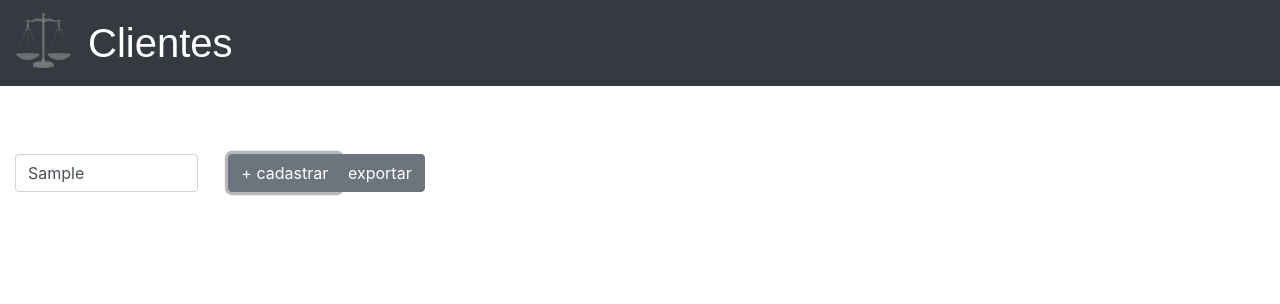
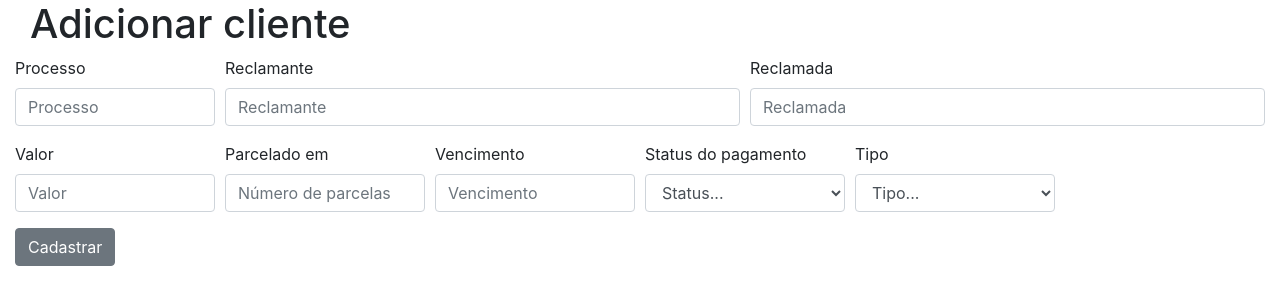
Before and after one commit to lorranmoncada/progeto-Jonas-, an Angular app: page / in a window 1280 px wide. Both pictures are taken after typing "Sample" into the empty fields and a click on the button "+ cadastrar". Shown: the top 304 px of the page. Built offline with nearby package versions, Linux system fonts and the light colour scheme.

Commit message:
atualizando o front

```diff
--- a/src/app/app.module.ts
+++ b/src/app/app.module.ts
@@ -9,6 +9,7 @@ import { HttpClientModule } from '@angular/common/http';
 import { PesquisarFilterPipe } from './pipes/pesquisar.pipe';
 import { CampoControlErroComponent } from './campo-control-erro/campo-control-erro.component';
 import { CadClientesComponent } from './clientes/cad-clientes/cad-clientes.component';
+/* import { CommonModule } from '@angular/common'; */
 
 
 @NgModule({
@@ -24,7 +25,12 @@ import { CadClientesComponent } from './clientes/cad-clientes/cad-clientes.compo
     HttpClientModule,
     FormsModule,
     ReactiveFormsModule
+  /*   CommonModule */
   ],
+  exports: [
+    ClientesComponent
+  ],
+ /*  entryComponents: [ClientesComponent], */
   providers: [ClientesserviceService],
   bootstrap: [AppComponent]
 })
--- a/src/app/clientes/cad-clientes/cad-clientes.component.html
+++ b/src/app/clientes/cad-clientes/cad-clientes.component.html
@@ -1,3 +1,4 @@
+<div class="container-fluid">
   <div>
     <h1 class="col-md-5 espaço ">Adicionar cliente</h1>
   </div>
@@ -5,19 +6,21 @@
   <form [formGroup]="formulario" (ngSubmit)="onSubmit(formulario)" class="teste">
 
     <div class="form-row espaço">
-    <div class="form-group col-md-2" >
+      <div class="form-group col-md-2">
         <label for="processo">Processo</label>
         <input type="text" class="form-control" placeholder="Processo" formControlName="processo" [ngClass]="aplicarCssErro('processo')">
         <app-campo-control-erro [mostrarErro]="verificaValidTouched('processo')" msgErro="Campo obrigatório"></app-campo-control-erro>
       </div>
       <div class="form-group col-md-5">
         <label for="inputPassword4">Reclamante</label>
-      <input type="text" class="form-control" id="reclamanteId" placeholder="Reclamante" formControlName="reclamante" [ngClass]="aplicarCssErro('reclamante')">
+        <input type="text" class="form-control" id="reclamanteId" placeholder="Reclamante" formControlName="reclamante"
+          [ngClass]="aplicarCssErro('reclamante')">
         <app-campo-control-erro [mostrarErro]="verificaValidTouched('reclamante')" msgErro="Campo obrigatório"></app-campo-control-erro>
       </div>
       <div class="form-group col-md-5">
         <label for="inputAddress">Reclamada</label>
-      <input type="text" class="form-control" id="reclamadaId" placeholder="Reclamada" formControlName="reclamada" [ngClass]="aplicarCssErro('reclamada')">
+        <input type="text" class="form-control" id="reclamadaId" placeholder="Reclamada" formControlName="reclamada"
+          [ngClass]="aplicarCssErro('reclamada')">
         <app-campo-control-erro [mostrarErro]="verificaValidTouched('reclamada')" msgErro="Campo obrigatório"></app-campo-control-erro>
       </div>
     </div>
@@ -30,7 +33,8 @@
 
       <div class="form-group col-md-2">
         <label for="inputCity">Parcelado em</label>
-      <input type="number" class="form-control" id="nparcelasId" placeholder="Número de parcelas" formControlName="nparcelas" [ngClass]="aplicarCssErro('nparcelas')">
+        <input type="number" class="form-control" id="nparcelasId" placeholder="Número de parcelas" formControlName="nparcelas"
+          [ngClass]="aplicarCssErro('nparcelas')">
         <app-campo-control-erro [mostrarErro]="verificaValidTouched('nparcelas')" msgErro="Campo obrigatório"></app-campo-control-erro>
       </div>
       <!-- <div class="form-group col-md-2">
@@ -40,12 +44,13 @@
     </div> -->
       <div class="form-group col-md-2">
         <label for="inputZip">Vencimento</label>
-      <input type="text" class="form-control" id="vencimentoId" placeholder="Vencimento" formControlName="vencimento" [ngClass]="aplicarCssErro('vencimento')">
+        <input type="text" class="form-control" id="vencimentoId" placeholder="Vencimento" formControlName="vencimento"
+          [ngClass]="aplicarCssErro('vencimento')">
         <app-campo-control-erro [mostrarErro]="verificaValidTouched('vencimento')" msgErro="Campo obrigatório"></app-campo-control-erro>
       </div>
       <div class="form-group col-md-2">
         <label for="inputZip">Status do pagamento</label>
-      <select class="form-control"  id="selectId" formControlName="select" [ngClass]="aplicarCssErro('select')">
+        <select class="form-control" id="selectId" formControlName="select" [ngClass]="aplicarCssErro('select')">
           <app-campo-control-erro [mostrarErro]="verificaValidTouched('select')" msgErro="Campo obrigatório"></app-campo-control-erro>
           <option value="0" disabled>Status...</option>
           <option value="1">Pago</option>
@@ -54,8 +59,8 @@
       </div>
       <div class="form-group col-md-2">
         <label for="inputZip">Tipo</label>
-      <select class="form-control"  id="topoId" formControlName="select2">
-        <option value="0" disabled >Tipo...</option>
+        <select class="form-control" id="topoId" formControlName="select2">
+          <option value="0" disabled>Tipo...</option>
           <option value="1">Trabalhista</option>
           <option value="2">Penal</option>
           <option value="3">Civil</option>
@@ -66,3 +71,7 @@
     <button type="submit" class="btn btn-secondary" style="margin-bottom:10px;">Cadastrar</button>
 
   </form>
+
+</div>
+
+<app-clientes *ngIf="cadastro"></app-clientes>
--- a/src/app/clientes/cad-clientes/cad-clientes.component.ts
+++ b/src/app/clientes/cad-clientes/cad-clientes.component.ts
@@ -1,4 +1,5 @@
-import { Component, OnInit } from '@angular/core';
+import { ClientesModel } from './../clientes.model';
+import { Component, OnInit, Input } from '@angular/core';
 import { HttpClient } from '@angular/common/http';
 import { stringify } from '@angular/core/src/util';
 import { FormGroup, FormControl, FormBuilder, Validators } from '@angular/forms';
@@ -12,6 +13,9 @@ export class CadClientesComponent implements OnInit {
 
 
   formulario: FormGroup;
+  cadastro: boolean;
+  @Input() cadClientes: ClientesModel;
+
 
   constructor(private formBuilder: FormBuilder, private http: HttpClient) { }
 
--- a/src/app/clientes/clientes.component.html
+++ b/src/app/clientes/clientes.component.html
@@ -1,3 +1,4 @@
+<div *ngIf = "!this.cadastroCliente">
   <nav class="navbar navbar-dark bg-dark">
     <a class="navbar-brand" href="#">
       <img style="margin-right: 17px;" src="../../assets/img/balanca.png" width="55" height="55" class="d-inline-block align-top"
@@ -17,101 +18,66 @@
       </div>
 
       <div class="col-1 pt-2 pb-4 ">
-      <button type="button" class="btn btn-secondary">+ cadastrar</button>
+        <button type="button" class="btn btn-secondary" (click)="novoCliente()">+ cadastrar</button>
       </div>
 
-    <div class= "col-1 pt-2 pb-4 ">
+      <div class="col-1 pt-2 pb-4 ">
         <button type="button" class="btn btn-secondary">exportar</button>
       </div>
 
 
     </div>
 
-  <!-- <div>
-    <h1 class="col-md-5 espaço">Trabalhista</h1>
-  </div> -->
 
-  <!-- Tabela Trabalhista -->
- <!--  <div class="table-responsive-sm">
-    <table class="table table-bordered">
-      <thead class="thead-light">
-        <tr>
-          <th class="alinhar" scope="col">Processo</th>
-          <th class="alinhar" scope="col">Reclamante</th>
-          <th class="alinhar" scope="col">Reclamada</th>
-          <th class="alinhar" scope="col">Valor</th>
-          <th class="alinhar" scope="col">Parcelado em</th>
-          <th class="alinhar" scope="col">Parcelas</th>
-          <th class="alinhar" scope="col">Vencimento</th>
-          <th class="alinhar" scope="col">Status de Pagamento</th>
-          <th class="alinhar" scope="col">Tipo</th>
-        </tr>
-      </thead>
-
-      <tbody>
-        <tr *ngFor="let cliente of listaClientes | pesquisarFilter:pesquisar">
-          <th class="alinhar">{{cliente.processo}}</th>
-          <th class="alinhar">{{cliente.reclamante}}</th>
-          <th class="alinhar">{{cliente.reclamada}}</th>
-          <th class="alinhar">{{cliente.valor}}</th>
-          <th class="alinhar">{{cliente.parcelado}}</th>
-          <th class="alinhar">{{cliente.parcelas}}</th>
-          <th class="alinhar">{{cliente.vencimento}}</th>
-          <th class="alinhar">{{cliente.status}}</th>
-          <th class="alinhar">{{cliente.tipo}}</th>
-        </tr>
-      </tbody>
-
-    </table>
-  </div> -->
-<!-- <div>
-  <ul class="list-group" *ngFor="let cliente of listaClientes | pesquisarFilter:pesquisar">
-    <li class="list-group-item">processo: {{cliente.processo}}</li>
-  </ul>
-</div> -->
+    <div class="list-group">
 
 
-
-<div class="list-group" *ngIf="!this.isShowMore">
-
-
-  <a  class="list-group-item list-group-item-action flex-column align-items-start" *ngFor="let cliente of listaClientes | pesquisarFilter:pesquisar">
-    <div class="d-flex w-100 justify-content-between" >
+      <a class="list-group-item list-group-item-action flex-column align-items-start" *ngFor="let cliente of listaClientes | pesquisarFilter:pesquisar">
+        <div class="d-flex w-100 justify-content-between">
           <h5 class="mb-1">{{cliente.processo}}</h5>
-      <!-- <small>3 days ago</small> -->
+          <small>{{cliente.tipo}}</small>
         </div>
         <p class="mb-1">Reclamante: {{cliente.reclamante}}</p>
         <p class="mb-1">Reclamada: {{cliente.reclamada}}</p>
 
-    <span class="show-more" *ngIf="this.isShowMore == false">
-      <a (click)="showMoreInfo(this.isShowMore)">ver mais</a>
+        <div *ngIf="cliente.isShowMore">
+          <p class="mb-1">Reclamante: {{cliente.reclamante}}</p>
+          <p class="mb-1">Reclamada: {{cliente.reclamada}}</p>
+          <p class="mb-1">Valor: {{cliente.valor}}</p>
+          <p class="mb-1">Parcelamento: {{cliente.parcelado}}</p>
+          <p class="mb-1">Número de Parcelas: {{cliente.parcelas}}</p>
+          <p class="mb-1">Vencimento: {{cliente.vencimento}}</p>
+          <p class="mb-1">Status: {{cliente.status}}</p>
+        </div>
+
+        <span class="show-more">
+          <a (click)="cliente.isShowMore = !cliente.isShowMore">{{!cliente.isShowMore? 'ver mais' : 'ver menos'}}</a>
         </span>
       </a>
     </div>
 
-
+    <!--
 
 <div class="list-group" *ngIf="this.isShowMore">
   <a  class="list-group-item list-group-item-action flex-column align-items-start" *ngFor="let cliente of listaClientes | pesquisarFilter:pesquisar">
     <div class="d-flex w-100 justify-content-between" >
       <h5 class="mb-1">{{cliente.processo}}</h5>
-      <!-- <small>3 days ago</small> -->
+      <small>{{cliente.tipo}}</small>
     </div>
     <p class="mb-1">Reclamante: {{cliente.reclamante}}</p>
     <p class="mb-1">Reclamada: {{cliente.reclamada}}</p>
     <p class="mb-1">Valor: {{cliente.valor}}</p>
     <p class="mb-1">Parcelamento: {{cliente.parcelado}}</p>
-    <p class="mb-1">Npumero de Parcelas: {{cliente.parcelas}}</p>
+    <p class="mb-1">Número de Parcelas: {{cliente.parcelas}}</p>
     <p class="mb-1">Vencimento: {{cliente.vencimento}}</p>
     <p class="mb-1">Status: {{cliente.status}}</p>
-    <small>{{cliente.tipo}}</small>
+
 
     <span class="show-more" *ngIf="this.isShowMore == true">
       <a (click)="showMoreInfo(this.isShowMore)">ver menos</a>
     </span>
   </a>
+</div> -->
   </div>
-
-
-
 </div>
+<app-cad-clientes *ngIf="this.cadastroCliente" [cadClientes]="this.objCliente"></app-cad-clientes>
--- a/src/app/clientes/clientes.component.ts
+++ b/src/app/clientes/clientes.component.ts
@@ -12,11 +12,8 @@ export class ClientesComponent implements OnInit {
   listaClientes: ClientesModel[];
   pesquisar: string;
   isShowMore: boolean;
-
-
-
-
-
+  objCliente: ClientesModel;
+  cadastroCliente: boolean;
 
   constructor(private clientesService: ClientesserviceService) { }
 
@@ -38,6 +35,7 @@ export class ClientesComponent implements OnInit {
     }); */
 
     this.isShowMore = false;
+    this.cadastroCliente = false;
   }
 
   showMoreInfo(isShowMore: any) {
@@ -49,4 +47,20 @@ export class ClientesComponent implements OnInit {
       this.isShowMore = false;
     }
   }
+
+
+  novoCliente() {
+    this.objCliente = {
+      processo: null,
+      reclamante: null,
+      reclamada: null,
+      valor: 0,
+      parcelado: 0,
+      parcelas: 0,
+      vencimento: null,
+      status: null,
+      tipo: null
+    };
+    this.cadastroCliente = true;
+  }
 }
--- a/src/app/clientes/clientes.model.ts
+++ b/src/app/clientes/clientes.model.ts
@@ -8,6 +8,6 @@ export class ClientesModel {
     vencimento: string;
     status: string;
     tipo: string;
-    /* isShowMore: boolean; */
+    isShowMore?: boolean;
 
 }
--- a/src/app/pipes/pesquisar.pipe.ts
+++ b/src/app/pipes/pesquisar.pipe.ts
@@ -11,9 +11,8 @@ export class PesquisarFilterPipe implements PipeTransform {
         }
 
         return nome.filter(objVideo =>
-            objVideo.reclamante.indexOf(pesquisar.toUpperCase()) >= 0);
+            objVideo.processo.indexOf(pesquisar.toUpperCase()) >= 0);
     }
 
 
-
 }
--- a/src/assets/data/juridico.json
+++ b/src/assets/data/juridico.json
@@ -1,5 +1,5 @@
 [{
-    "processo": "0000001",
+    "processo": "78978951",
     "reclamante": "Paulo Cesar",
     "reclamada": "Lorran Moncada",
     "valor": "750,00",
@@ -10,7 +10,7 @@
     "tipo":"Tabalhista"
   },
   {
-   "processo": "0000002",
+   "processo": "04564562",
     "reclamante": "Tatiana Albuquerque",
     "reclamada": "Lorran Moncada",
     "valor": "750,00",
@@ -21,7 +21,7 @@
     "tipo":"Penal"
   },
   {
-   "processo": "0000003",
+   "processo": "78512349",
     "reclamante": "Douglas Alípio",
     "reclamada": "Lorran Moncada",
     "valor": "750,00",
@@ -32,7 +32,7 @@
     "tipo":"Civil"
   },
   {
-  "processo": "0000004",
+  "processo": "74123665",
     "reclamante": "Erica Silva",
     "reclamada": "Lorran Moncada",
     "valor": "750,00",
@@ -43,7 +43,7 @@
     "tipo":"Tabalhista"
   },
   {
-    "processo": "0000005",
+    "processo": "114785992",
     "reclamante": "Paulo Cesar",
     "reclamada": "Lorran Moncada",
     "valor": "750,00",
@@ -54,7 +54,7 @@
     "tipo":"Tabalhista"
   },
   {
-   "processo": "0000006",
+   "processo": "22224856",
     "reclamante": "Arthur Sales",
     "reclamada": "Lorran Moncada",
     "valor": "750,00",
```
Lines whose indentation alone changed are shown as unchanged.
